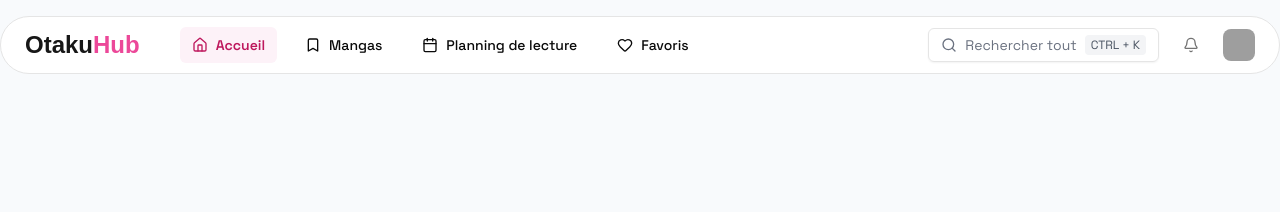
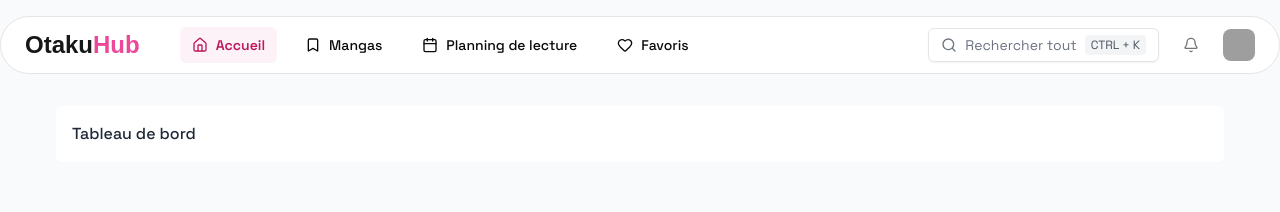
Before and after one commit to CousemaAnjary/hono, a Next.js app in the folder client/: page /dashboard in a window 1280 px wide. Shown: the top 212 px of the page. Built offline with nearby package versions, Linux system fonts and the light colour scheme; no server answers; grey boxes are pictures that could not be loaded; a web font is replaced by a local one.

Commit message:
feat: mettre à jour le style du tableau de bord et ajuster la largeur maximale du conteneur

```diff
--- a/client/app/(protected)/dashboard/page.tsx
+++ b/client/app/(protected)/dashboard/page.tsx
@@ -3,17 +3,20 @@ export default function page() {
    * ! STATE (état, données) de l'application
    */
 
-
   /**
    * ! COMPORTEMENT (méthodes, fonctions) de l'application
    */
-
 
   /**
    * ! AFFICHAGE (render) de l'application
    */
   return (
     <>
+      <div className="mb-8 flex w-full items-center justify-between rounded-md bg-white p-4 ">
+        <h1 className="font-spaceGrotesk font-medium text-gray-800">
+          Tableau de bord
+        </h1>
+      </div>
     </>
   )
 }
--- a/client/app/(protected)/layout.tsx
+++ b/client/app/(protected)/layout.tsx
@@ -16,7 +16,7 @@ export default function DashboardLayout({ children }: { children: React.ReactNod
     <div className="min-h-screen bg-slate-50 flex flex-col">
       <Navbar />
       <main className="flex-1 py-8 sm:px-8">
-        <div className="mx-auto max-w-[95rem] px-6">{children}</div>
+        <div className="mx-auto max-w-7xl px-6">{children}</div>
       </main>
     </div>
   );
```
